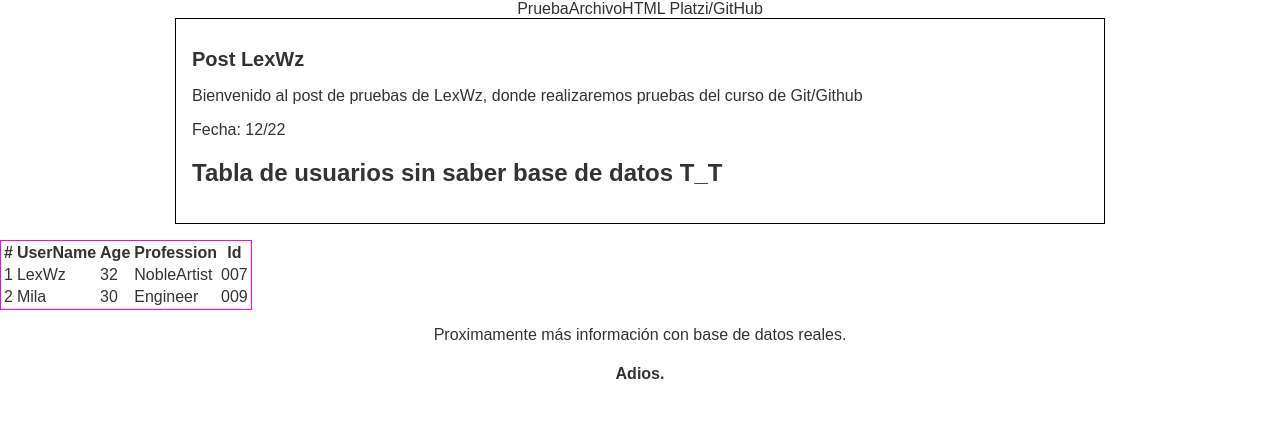
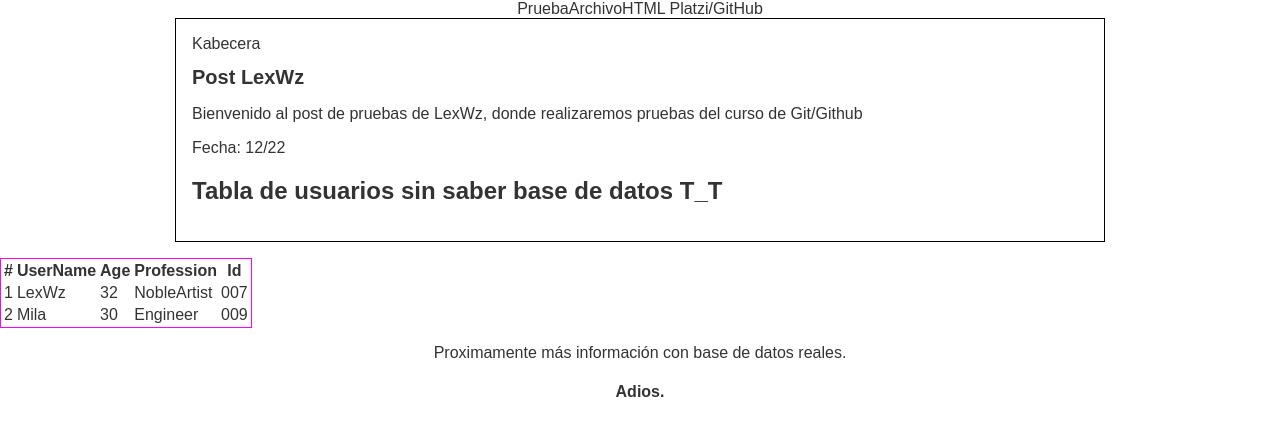
Before and after one commit to LexWz-SC/cursoPlatzi, a plain HTML site: page blogPostGitPlatzi.html in a window 1280 px wide. Drawn offline with Linux system fonts and the light colour scheme.

Commit message:
Cambios: HTML: Se agregó 'Kabecera' al body.

```diff
--- a/blogPostGitPlatzi.html
+++ b/blogPostGitPlatzi.html
@@ -5,6 +5,9 @@
     </head>
     <body>
         <div id="HeadContainer">
+            <div id="Kabecera">
+                Kabecera
+            </div>
             <div id="Post">
                 <h1>Post LexWz</h1>
                 <p>Bienvenido al post de pruebas de LexWz, donde realizaremos pruebas del curso de Git/Github</p>
```
